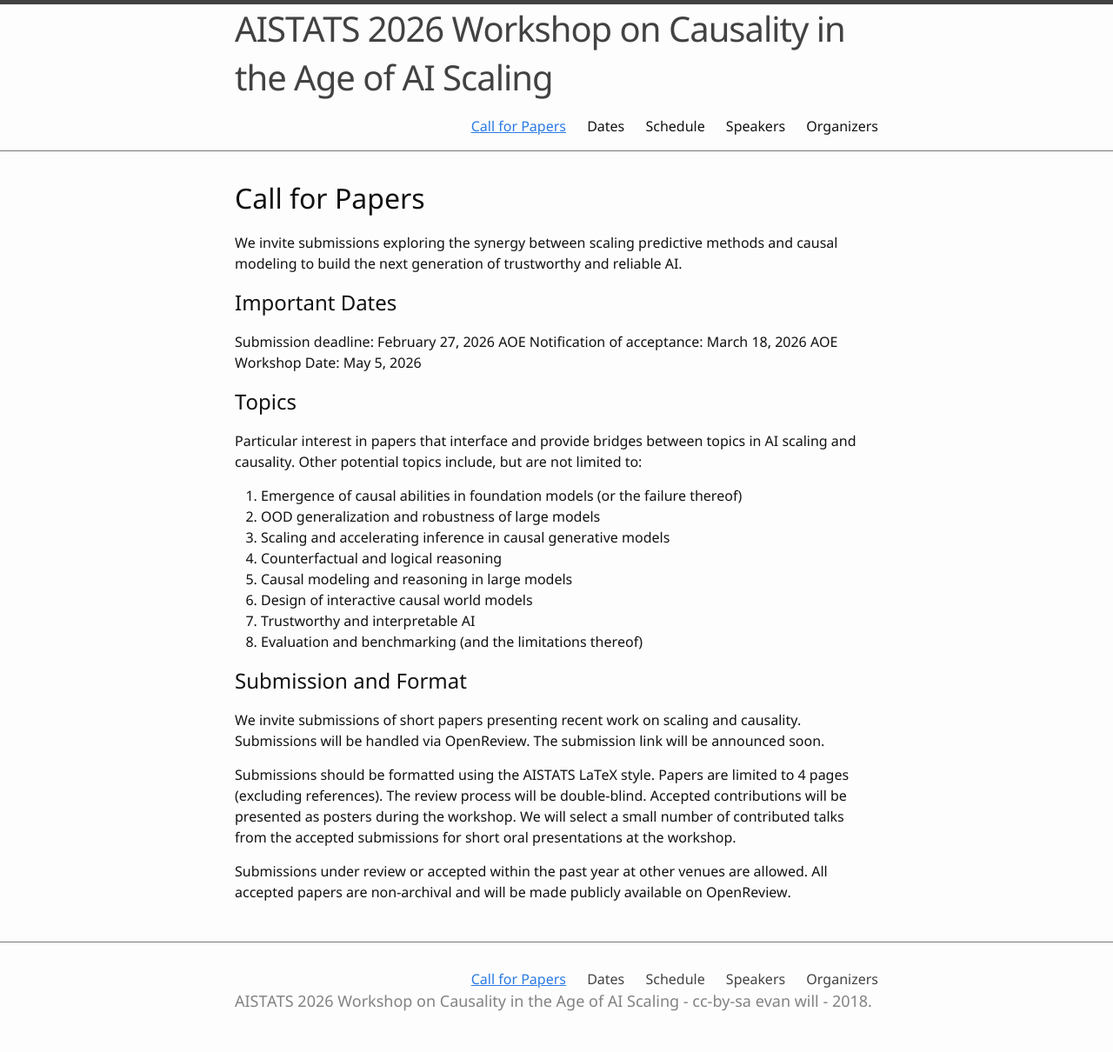
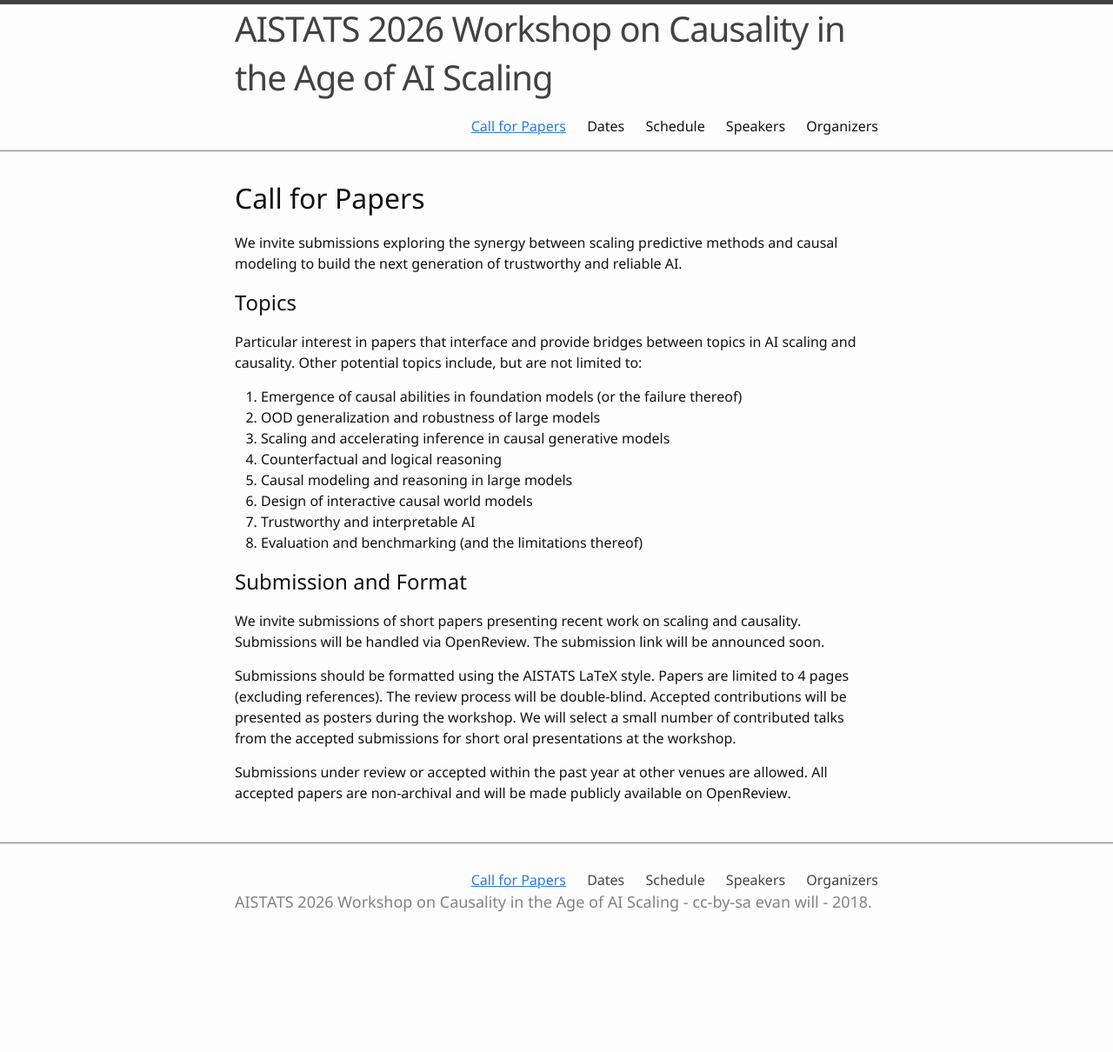
Before and after one commit to causcale/causcale.github.io, a Jekyll site: the page built from 0-CfP.md, in a window 1280 px wide. Shown: the whole page at 87% size. Built offline with Jekyll 4.4.1, drawn with Linux system fonts in a browser that asks for light colours; after the commit the page ends 1096 px from its top, so only the background shows below that.

Commit message:
Update 0-CfP.md

```diff
--- a/0-CfP.md
+++ b/0-CfP.md
@@ -5,11 +5,6 @@
 
 # Call for Papers
 We invite submissions exploring the synergy between scaling predictive methods and causal modeling to build the next generation of trustworthy and reliable AI.
-
-## Important Dates
-Submission deadline: February 27, 2026 AOE
-Notification of acceptance: March 18, 2026 AOE
-Workshop Date: May 5, 2026
 
 ## Topics
 Particular interest in papers that interface and provide bridges between topics in AI scaling and causality. Other potential topics include, but are not limited to:
```
